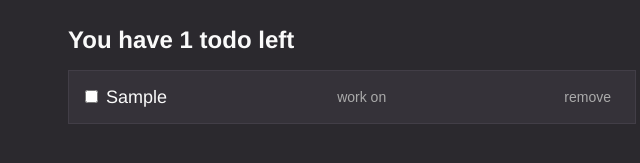
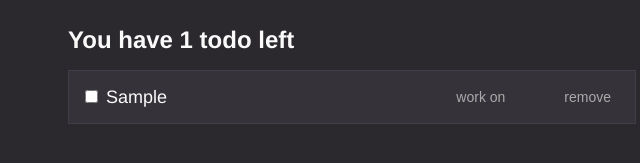
Before and after one commit to wondy/todo-app, a plain HTML site: page index.html in a window 1280 px wide. Both pictures are taken after typing "Sample" into the empty fields and a click on the button "Add Todo". Shown: the part 401-564 px from the top of the page, 288-928 px from the left. Drawn offline with nearby package versions, Linux system fonts and the light colour scheme.

Commit message:
progress

```diff
--- a/custom.css
+++ b/custom.css
@@ -315,7 +315,8 @@ a {
     transition: background .3s ease;
     display: flex;
     justify-content: space-between;
-    align-items: center
+    align-items: center;
+
 }
 
 .list-item-workon-blink-1 {
@@ -368,6 +369,10 @@ a {
     margin: 3.2rem 0 1.6rem;
 }
 
+.todoText_width {
+  width: 60%;
+}
+
 .empty-message {
     margin: 3.2rem 0;
 }
--- a/todo-functions.js
+++ b/todo-functions.js
@@ -98,12 +98,14 @@ const generateTodoDOM = (todo) => {
     // Setup the todo text
     todoText.textContent = todo.text
     containerEl.appendChild(todoText)
+    containerEl.classList.add('todoText_width');
 
     // Setup container
     todoEl.classList.add('list-item')
     if (canAnimate)
     {
     todoEl.classList.add('list-item-animation')
+
     }
     containerEl.classList.add('list-item__container')
     todoEl.appendChild(containerEl)
@@ -114,7 +116,6 @@ const generateTodoDOM = (todo) => {
      todoEl.appendChild(workonButton)
      workonButton.addEventListener('click', () => {
          workOnTodo(todo.id)
-
          task.textContent = todo.text
          removeTodo(todo.id)
          saveTodos(todos)
```
Also changed, not shown: 1 other file.
